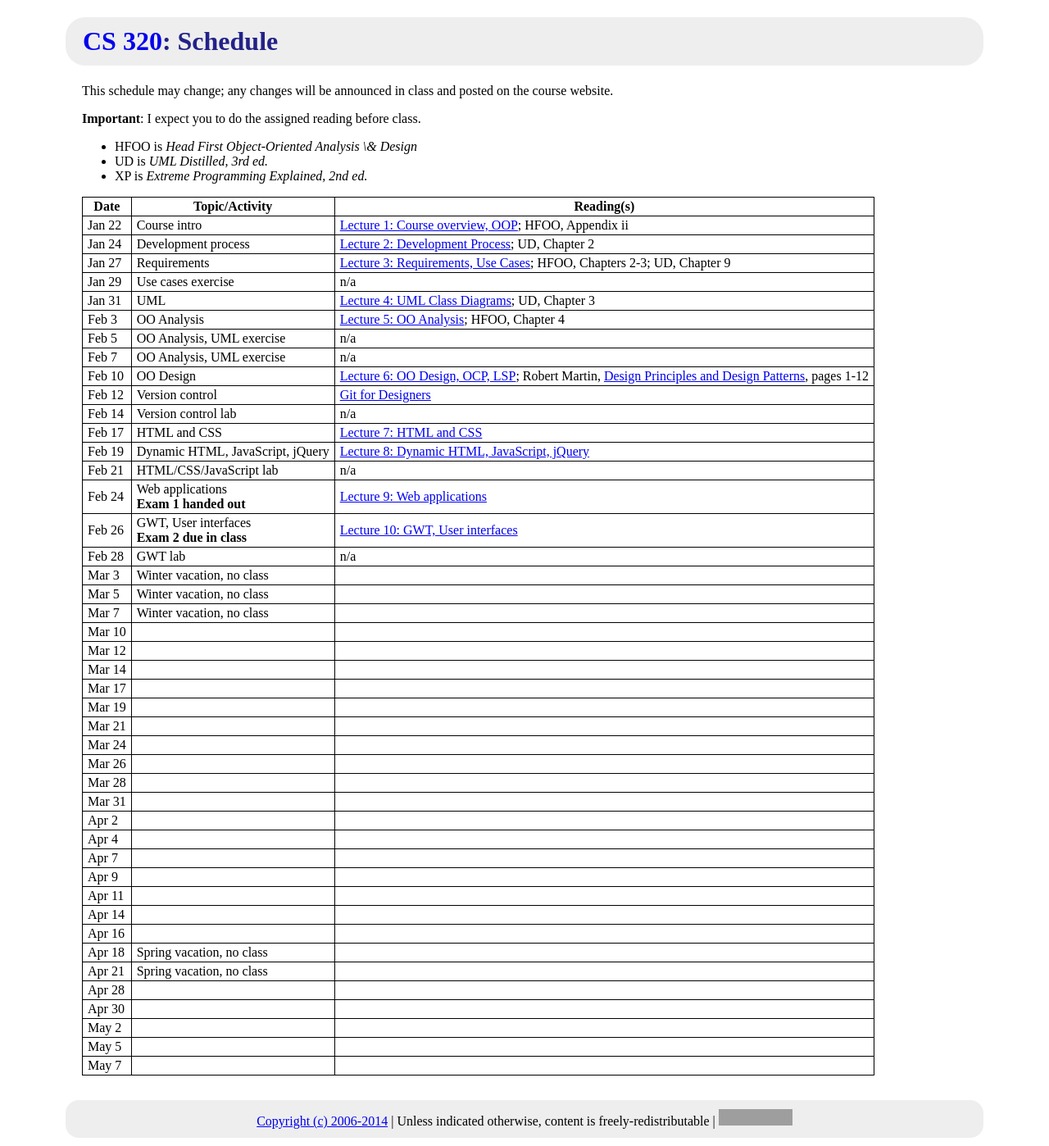
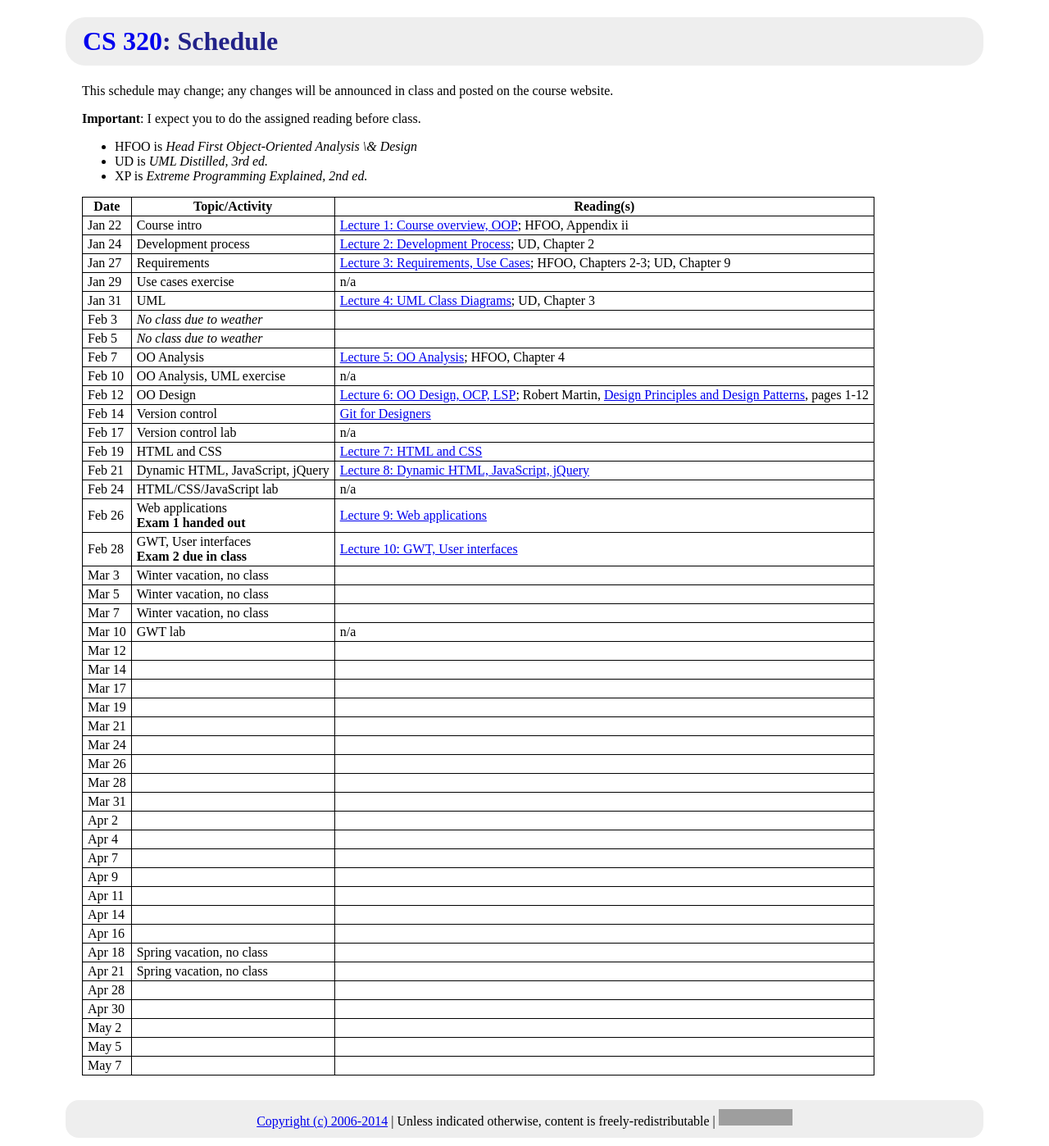
Before and after one commit to ycpcs/cs320-spring2014, a Jekyll site: the page built from schedule.md, in a window 1280 px wide. Shown: the whole page at 82% size. Built offline with Jekyll 4.4.1, drawn with Linux system fonts in a browser that asks for light colours; Markdown is read by kramdown in place of the engine named in the settings; grey boxes are pictures that could not be loaded.

Commit message:
update schedule

```diff
--- a/schedule.md
+++ b/schedule.md
@@ -20,22 +20,22 @@ Jan 24 | Development process | [Lecture 2: Development Process](lectures/lecture
 Jan 27 | Requirements | [Lecture 3: Requirements, Use Cases](lectures/lecture03.html); HFOO, Chapters 2-3; UD, Chapter 9
 Jan 29 | Use cases exercise | n/a
 Jan 31 | UML | [Lecture 4: UML Class Diagrams](lectures/lecture04.html); UD, Chapter 3
-Feb 3 | OO Analysis | [Lecture 5: OO Analysis](lectures/lecture05.html); HFOO, Chapter 4
-Feb 5 | OO Analysis, UML exercise | n/a
-Feb 7 | OO Analysis, UML exercise | n/a
-Feb 10 | OO Design | [Lecture 6: OO Design, OCP, LSP](lectures/lecture06.html); Robert Martin, [Design Principles and Design Patterns](http://www.objectmentor.com/resources/articles/Principles_and_Patterns.pdf), pages 1-12
-Feb 12 | Version control | [Git for Designers](http://hoth.entp.com/output/git_for_designers.html)
-Feb 14 | Version control lab | n/a
-Feb 17 | HTML and CSS | [Lecture 7: HTML and CSS](lectures/lecture07.html)
-Feb 19 | Dynamic HTML, JavaScript, jQuery | [Lecture 8: Dynamic HTML, JavaScript, jQuery](lectures/lecture08.html)
-Feb 21 | HTML/CSS/JavaScript lab | n/a
-Feb 24 | Web applications <br /> <b>Exam 1 handed out</b> | [Lecture 9: Web applications](lectures/lecture09.html)
-Feb 26 | GWT, User interfaces <br /> <b>Exam 2 due in class</b> | [Lecture 10: GWT, User interfaces](lectures/lecture10.html)
-Feb 28 | GWT lab | n/a
+Feb 3 | *No class due to weather* |
+Feb 5 | *No class due to weather* |
+Feb 7 | OO Analysis | [Lecture 5: OO Analysis](lectures/lecture05.html); HFOO, Chapter 4
+Feb 10 | OO Analysis, UML exercise | n/a
+Feb 12 | OO Design | [Lecture 6: OO Design, OCP, LSP](lectures/lecture06.html); Robert Martin, [Design Principles and Design Patterns](http://www.objectmentor.com/resources/articles/Principles_and_Patterns.pdf), pages 1-12
+Feb 14 | Version control | [Git for Designers](http://hoth.entp.com/output/git_for_designers.html)
+Feb 17 | Version control lab | n/a
+Feb 19 | HTML and CSS | [Lecture 7: HTML and CSS](lectures/lecture07.html)
+Feb 21 | Dynamic HTML, JavaScript, jQuery | [Lecture 8: Dynamic HTML, JavaScript, jQuery](lectures/lecture08.html)
+Feb 24 | HTML/CSS/JavaScript lab | n/a
+Feb 26 | Web applications <br /> <b>Exam 1 handed out</b> | [Lecture 9: Web applications](lectures/lecture09.html)
+Feb 28 | GWT, User interfaces <br /> <b>Exam 2 due in class</b> | [Lecture 10: GWT, User interfaces](lectures/lecture10.html)
 Mar 3 | Winter vacation, no class
 Mar 5 | Winter vacation, no class
 Mar 7 | Winter vacation, no class
-Mar 10 |
+Mar 10 | GWT lab | n/a
 Mar 12 |
 Mar 14 |
 Mar 17 |
```
Also changed, not shown: index.md (+1 -0 lines).
